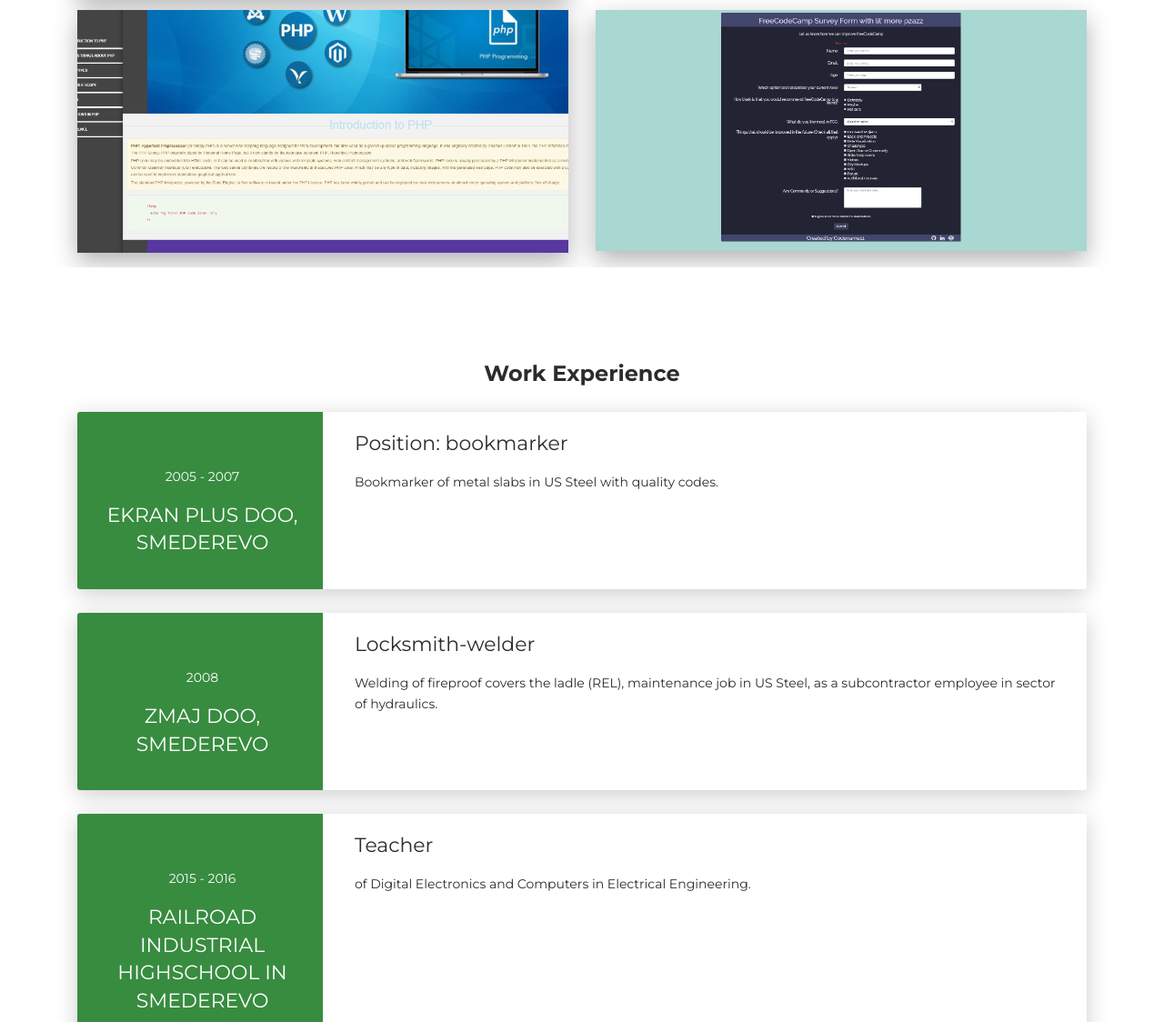
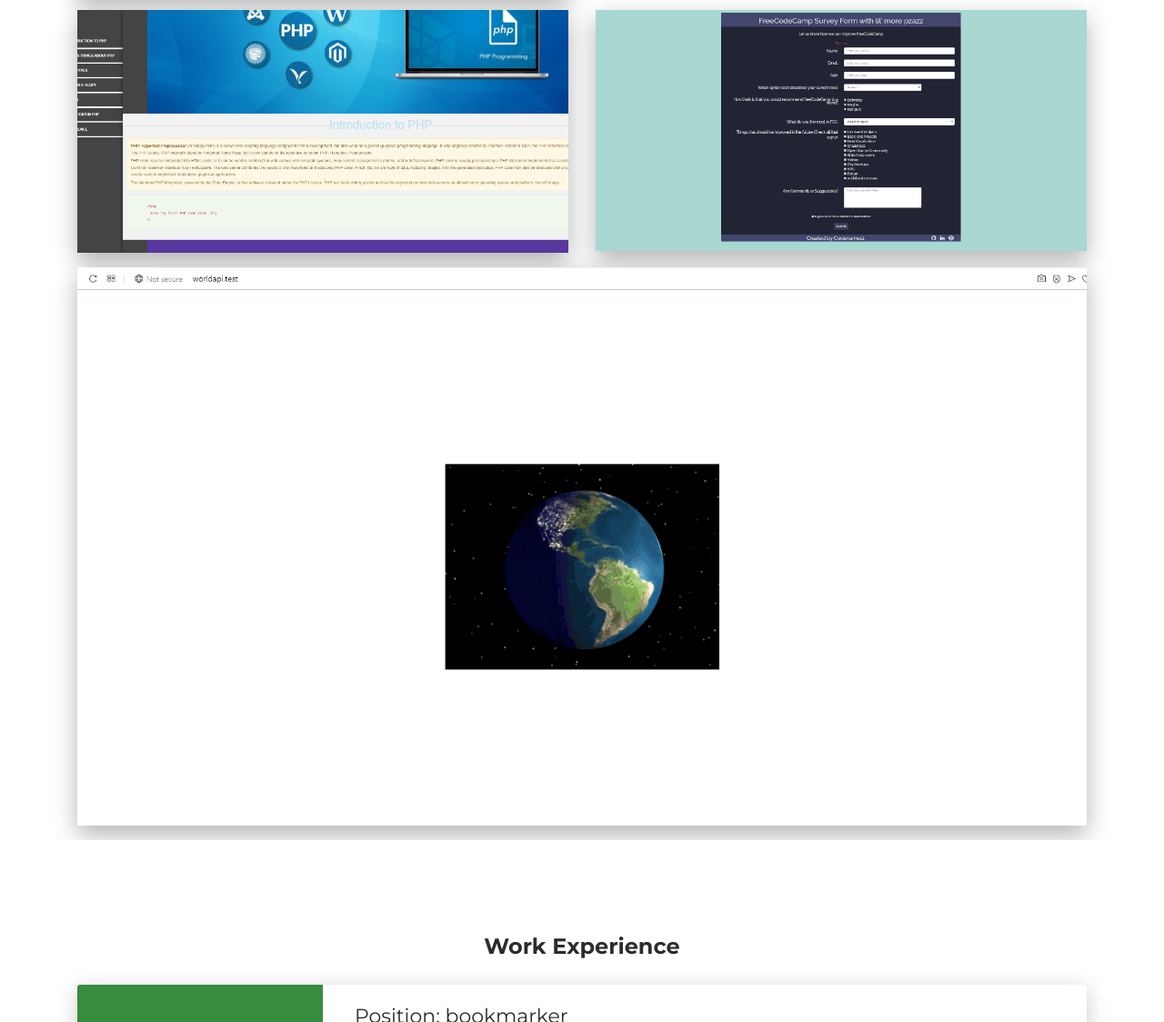
Before and after one commit to codename11/codename11.github.io, a plain HTML site: page index.html in a window 1280 px wide. Shown: the part 4850-5974 px from the top of the page at 91% size. Drawn offline with Linux system fonts and the light colour scheme; some packages are replaced by stand-ins of ours.

Commit message:
Added another project on the list.

```diff
--- a/index.html
+++ b/index.html
@@ -367,6 +367,22 @@
                 </div>
             </div>
 
+            <div class="row">
+              <div class="col-md-12">
+                <div class="cc-porfolio-image img-raised" data-aos="fade-up" data-aos-anchor-placement="top-bottom"><a href="https://github.com/codename11/WorldApi" target="_blank">
+                    <figure class="cc-effect"><img src="images/18.png" alt="Image"/>
+
+                      <figcaption>
+                        <div class="h4">Laravel</div>
+                        <p>API in Laravel</p>
+                      </figcaption>
+
+                    </figure></a></div>
+
+              </div>
+
+          </div>
+
         </div>
       </div>
 
```
Also changed, not shown: images/18.png (added), 1 other file.
